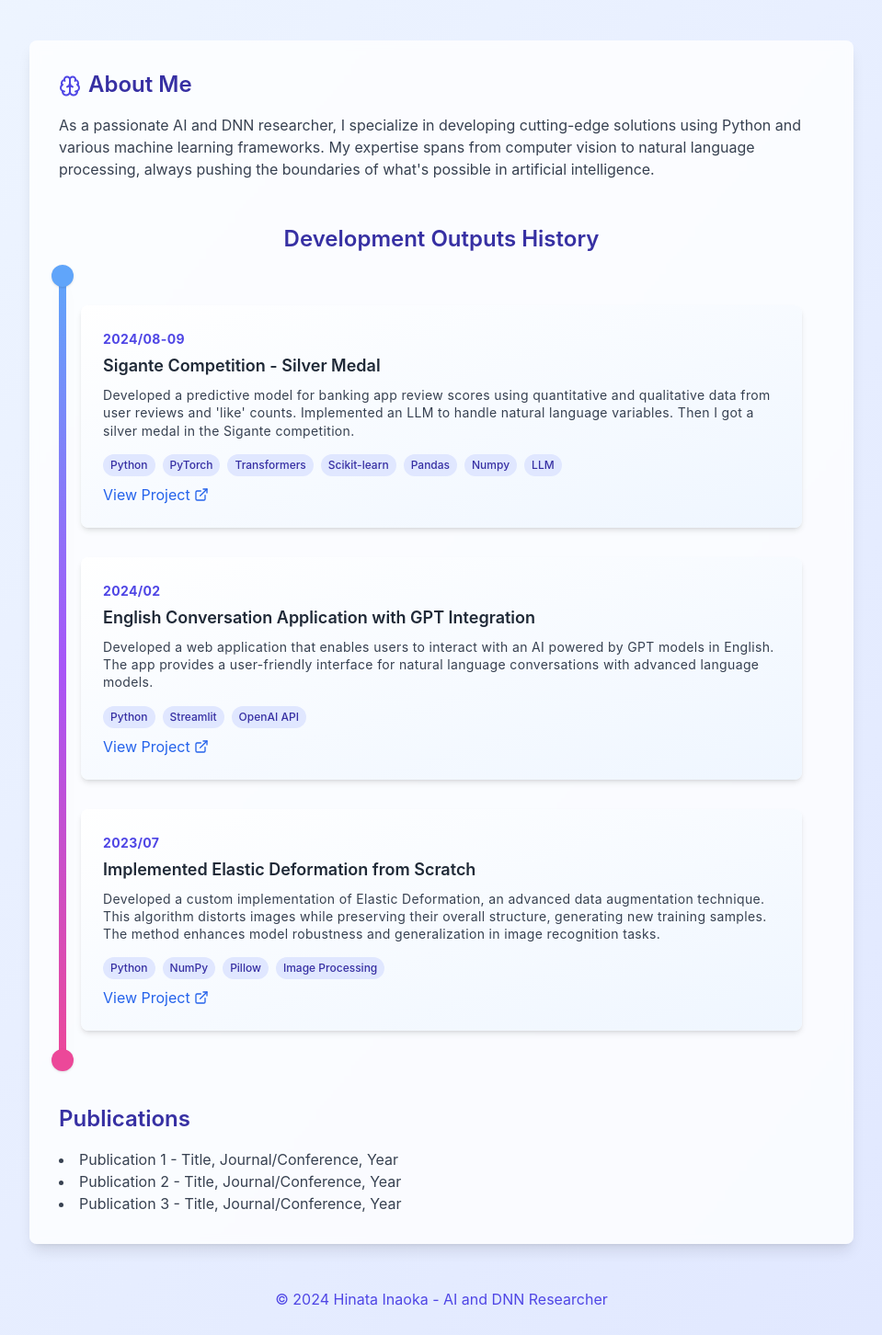
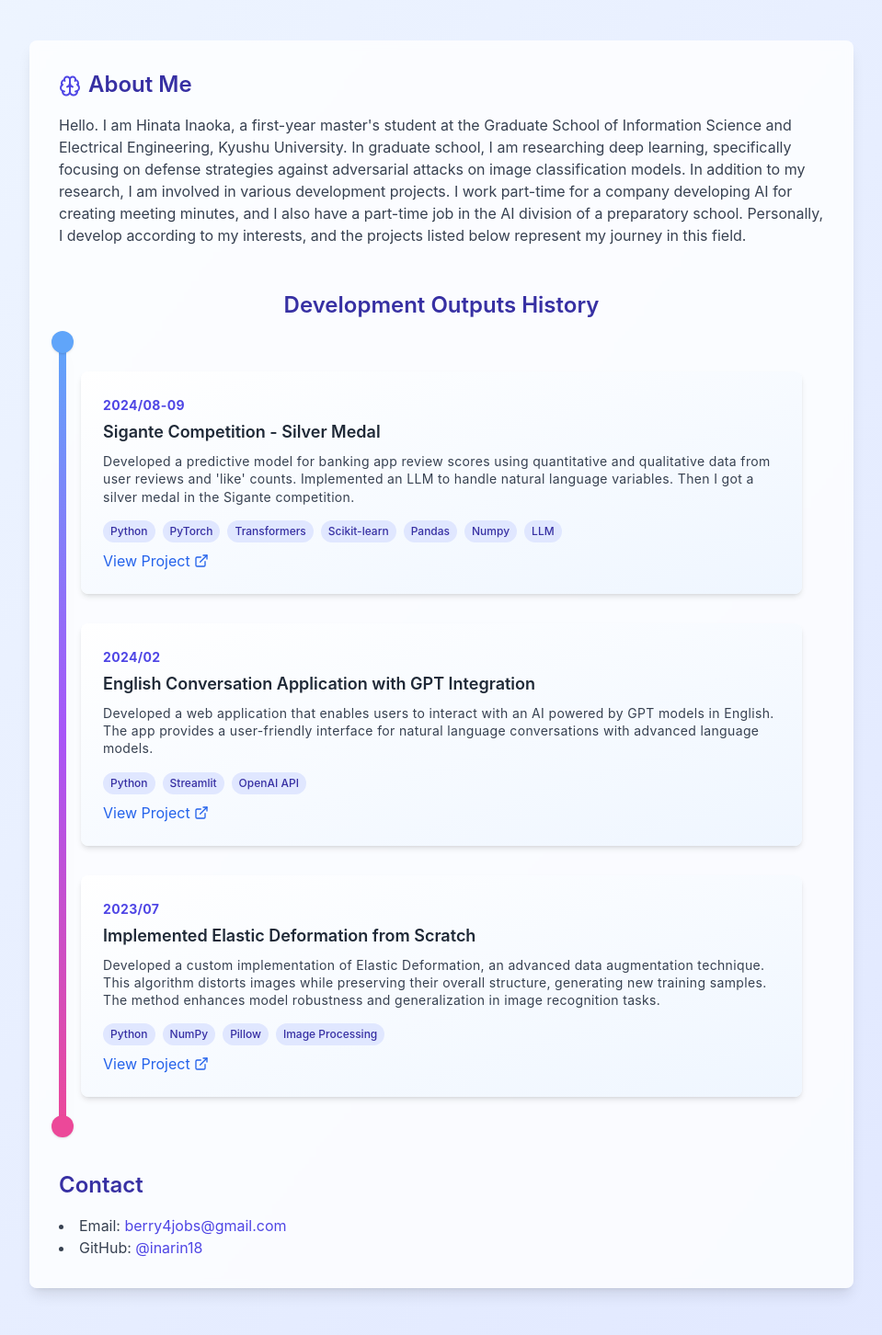
Before and after one commit to inarin18/portfolio, a React (Create React App) app: page /1 in a window 1280 px wide. Shown: the part 200-1652 px from the top of the page at 92% size, without its empty margins (160-1119 px from the left). Built offline with nearby package versions, Linux system fonts and the light colour scheme.

Commit message:
ハンバーガーメニュー追加

```diff
--- a/src/main.js
+++ b/src/main.js
@@ -4,45 +4,48 @@ import { Brain } from 'lucide-react';
 import TechStack from './components/Techstack';
 import ProjectTimeline from './components/Timeline';
 import projects from './components/Projects';
+import HomeHamburgerMenu from './components/HomeHamburgerMenu';
 
-
-const PortfolioMain = () => {
+const PortfolioMain = ({ language }) => {
 
   return (
     <div className="min-h-screen bg-gradient-to-br from-blue-50 to-indigo-100 p-8">
       <header className="text-center mb-12">
+        <HomeHamburgerMenu />
         <h1 className="text-4xl font-bold text-indigo-800 mb-2">Hinata Inaoka</h1>
         <p className="text-xl text-indigo-600">ML developer and Data Scientist</p>
         <TechStack />
       </header>
 
       <main className="max-w-4xl mx-auto bg-white bg-opacity-80 backdrop-blur-sm rounded-lg shadow-lg p-8">
-        <section className="mb-12">
+        <section id="about" className="mb-12">
           <h2 className="text-2xl font-semibold text-indigo-800 mb-4 flex items-center">
             <Brain className="mr-2 text-indigo-600 translate-y-[1.5px]" /> About Me
           </h2>
           <p className="text-gray-700">
-            As a passionate AI and DNN researcher, I specialize in developing cutting-edge solutions using Python and various machine learning frameworks. My expertise spans from computer vision to natural language processing, always pushing the boundaries of what's possible in artificial intelligence.
+            {language === 'ja'
+              ? "初めまして。私は九州大学大学院システム情報科学府に所属している修士１年の稲岡陽向です。大学院では深層学習、特に画像分類モデルに対する敵対的攻撃への防御策について研究を行っています。また研究以外にも様々な開発を行っており、議事録作成AIを開発している企業の下でアルバイトをしていたり、予備校のAI部門でアルバイトをしたりしています。個人では興味の赴くままに開発をしており、下に記載しているのがその遍歴になっています。"
+              : "Hello. I am Hinata Inaoka, a first-year master's student at the Graduate School of Information Science and Electrical Engineering, Kyushu University. In graduate school, I am researching deep learning, specifically focusing on defense strategies against adversarial attacks on image classification models. In addition to my research, I am involved in various development projects. I work part-time for a company developing AI for creating meeting minutes, and I also have a part-time job in the AI division of a preparatory school. Personally, I develop according to my interests, and the projects listed below represent my journey in this field."
+            }
           </p>
         </section>
 
-        <section className="mb-12">
+        <section id="projects" className="mb-12">
           <h2 className="text-2xl font-semibold text-indigo-800 mb-6 text-center">Development Outputs History</h2>
-          <ProjectTimeline projects={projects} />
+          <ProjectTimeline projects={projects} language={language}/>
         </section>
 
-        <section>
-          <h2 className="text-2xl font-semibold text-indigo-800 mb-4">Publications</h2>
+        <section id="contact">
+          <h2 className="text-2xl font-semibold text-indigo-800 mb-4">Contact</h2>
           <ul className="list-disc list-inside text-gray-700">
-            <li>Publication 1 - Title, Journal/Conference, Year</li>
-            <li>Publication 2 - Title, Journal/Conference, Year</li>
-            <li>Publication 3 - Title, Journal/Conference, Year</li>
+            <li>Email: <a href="mailto:berry4jobs@gmail.com" className="text-indigo-600 hover:underline">berry4jobs@gmail.com</a></li>
+            <li>GitHub: <a href="https://github.com/inarin18" target="_blank" rel="noopener noreferrer" className="text-indigo-600 hover:underline">@inarin18</a></li>
           </ul>
         </section>
       </main>
 
       <footer className="text-center mt-12 text-indigo-600">
-        © {new Date().getFullYear()} Hinata Inaoka - AI and DNN Researcher
+        © {new Date().getFullYear()} Hinata Inaoka - ML developer and Data Scientist
       </footer>
     </div>
   );
```
